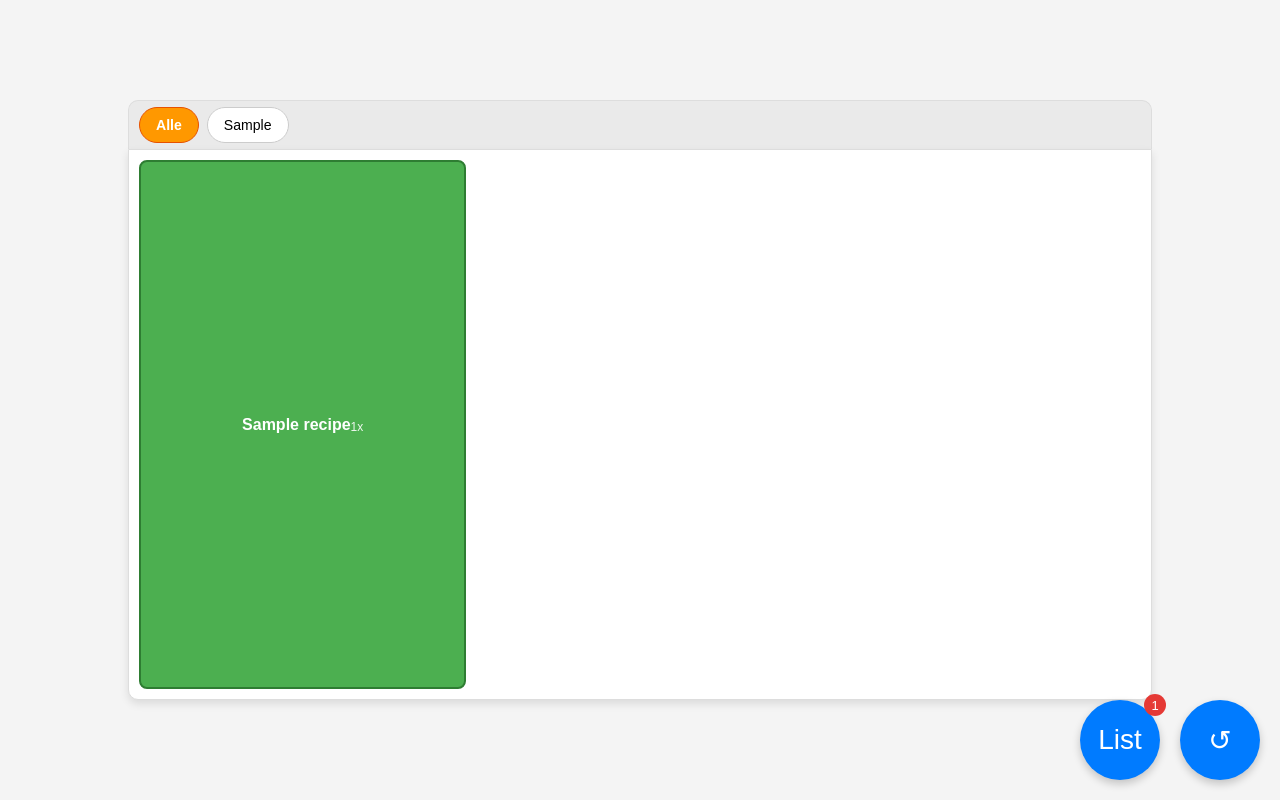
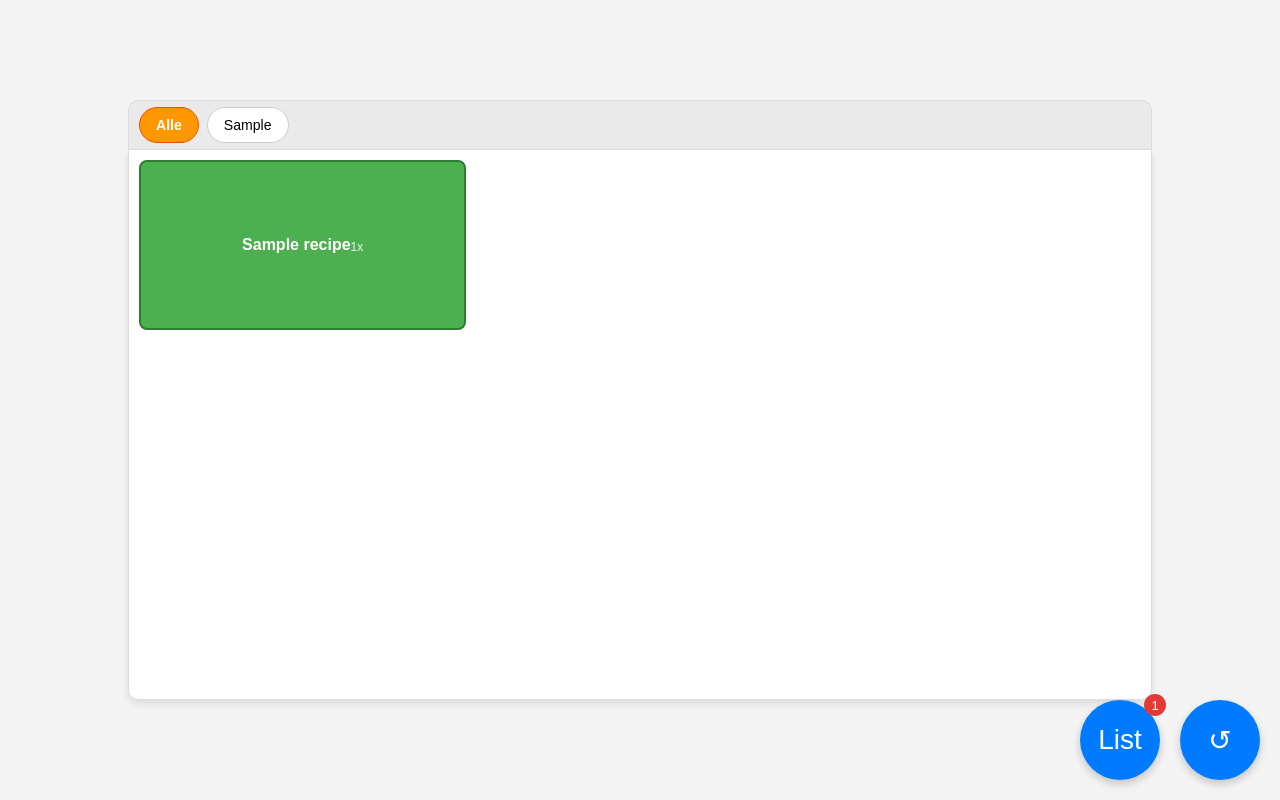
Before and after one commit to dorien89/Einkaufsliste, a Flask app: page /kiosk/ in a window 1280 px wide. Run offline with Flask 3, Linux system fonts and the light colour scheme; tables that the repository leaves empty hold one stand-in row (values such as "Sample post").

Commit message:
limit kiosk grid to 3x3 with random selection
- Cap displayed tiles at 9 (randomly sampled from filtered set)
- Restore fixed grid-template-rows: repeat(3, 1fr)
- Shuffle re-runs on category change and refresh button

Co-Authored-By: Claude Sonnet 4.6 <noreply@anthropic.com>

```diff
--- a/app/static/css/kiosk.css
+++ b/app/static/css/kiosk.css
@@ -58,7 +58,7 @@ body {
 .grid-container {
     display: grid;
     grid-template-columns: repeat(3, 1fr);
-    grid-auto-rows: 1fr;
+    grid-template-rows: repeat(3, 1fr);
     gap: 10px;
     flex: 1;
     background-color: #fff;
--- a/app/static/js/kiosk.js
+++ b/app/static/js/kiosk.js
@@ -165,7 +165,9 @@ function renderGrid() {
         ? allRecipes.filter(r => r.category === activeCategory)
         : allRecipes;
 
-    filtered.forEach(recipe => {
+    const shuffled = [...filtered].sort(() => Math.random() - 0.5).slice(0, 9);
+
+    shuffled.forEach(recipe => {
         const div = document.createElement('div');
         div.className = 'grid-item';
         div.textContent = recipe.name;
```
